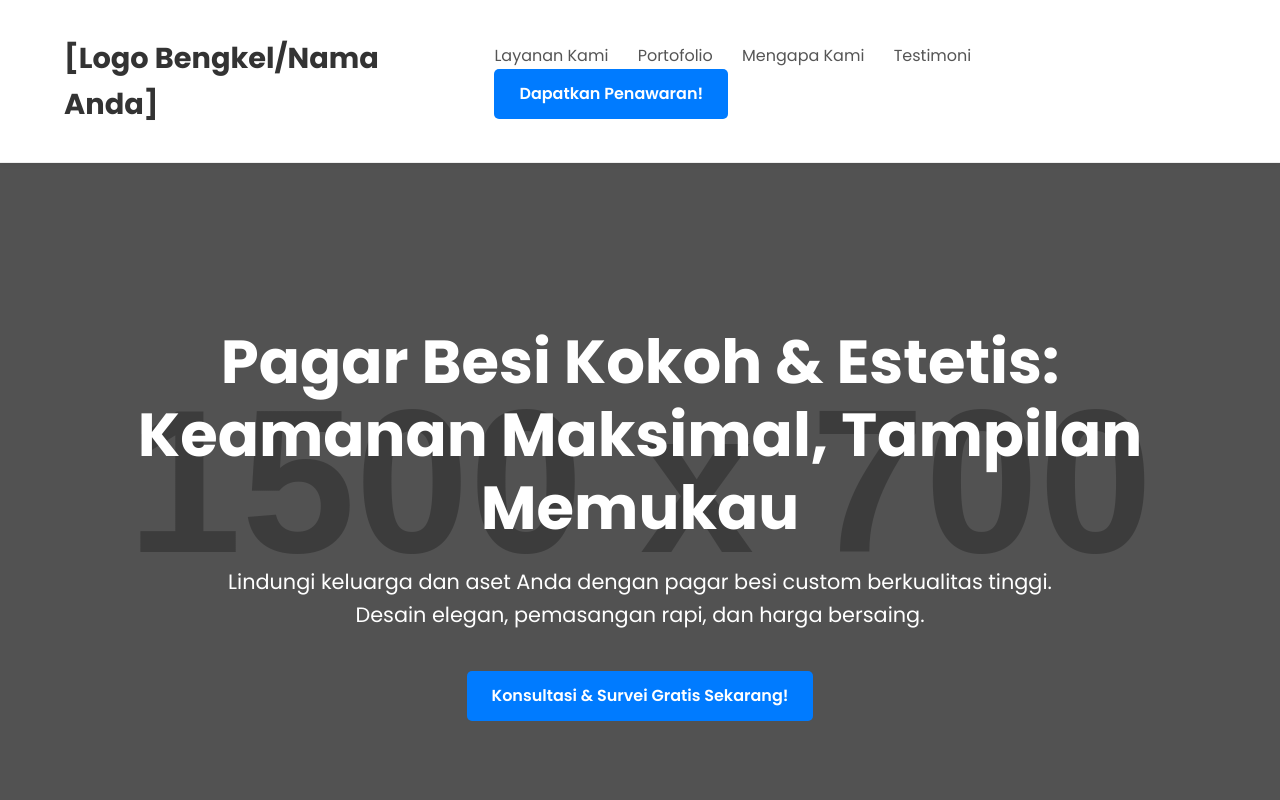
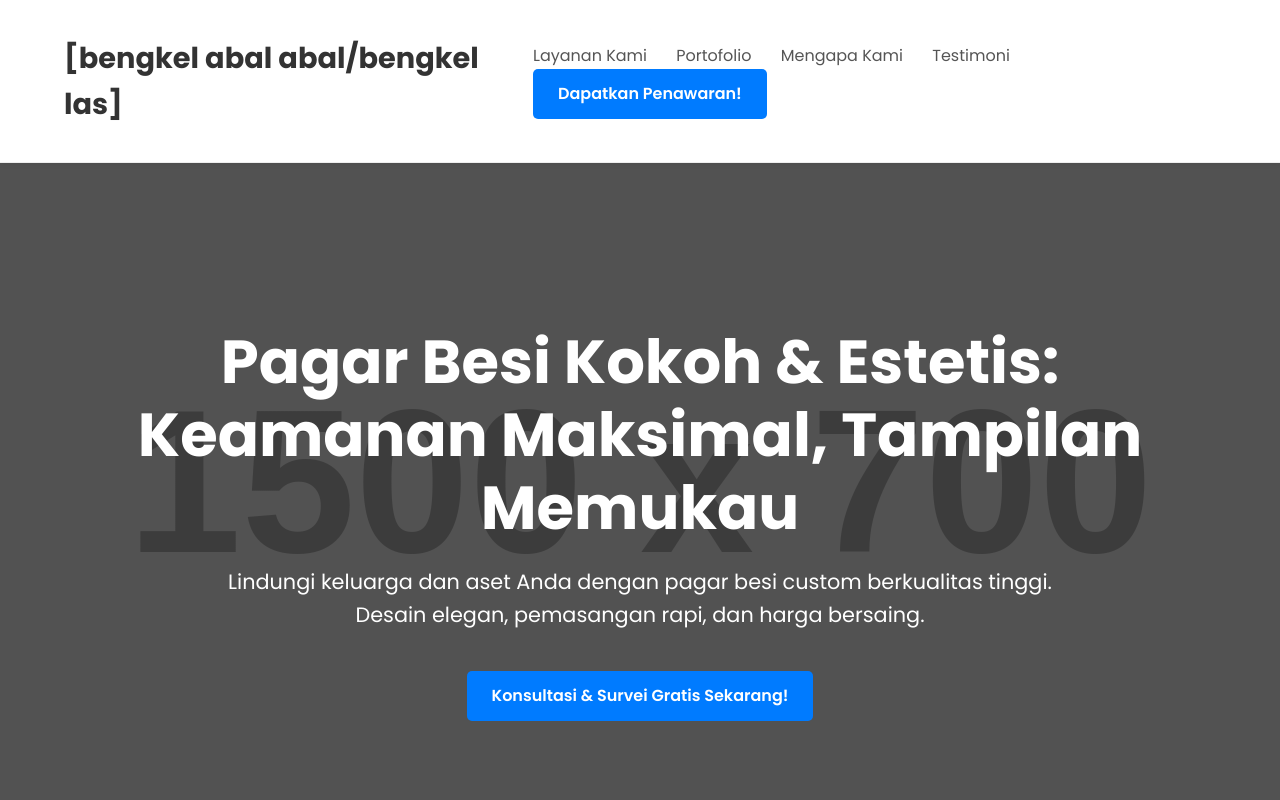
Before and after one commit to bintangahmad15/tugas54, a plain HTML site: page index.html in a window 1280 px wide. Shown: the top 800 px of the page. Drawn offline with Linux system fonts and the light colour scheme; placeholder pictures from the web are drawn by us.

Commit message:
Update index.html

```diff
--- a/index.html
+++ b/index.html
@@ -12,7 +12,7 @@
     <header>
         <div class="container">
             <div class="logo">
-                <a href="#">[Logo Bengkel/Nama Anda]</a>
+                <a href="#">[bengkel abal abal/bengkel las]</a>
             </div>
             <nav>
                 <ul>
```
